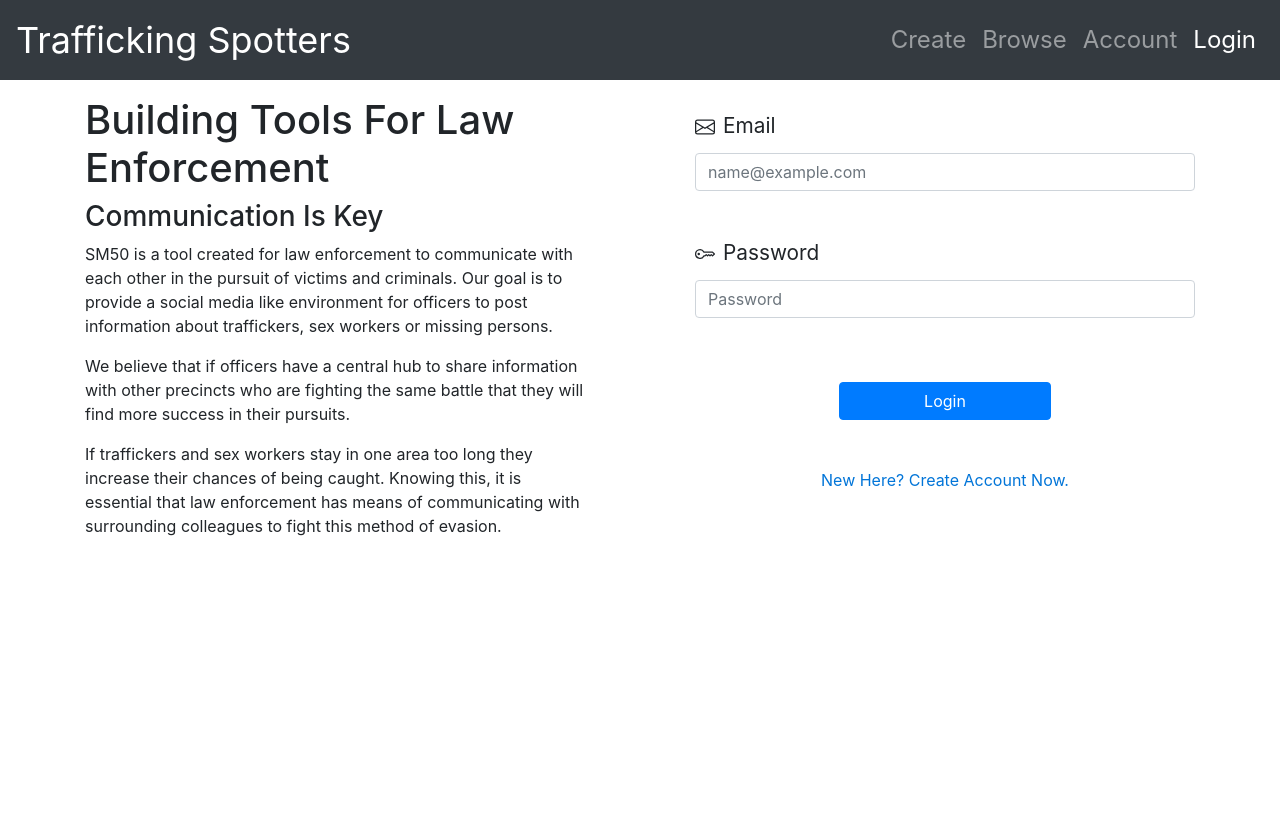
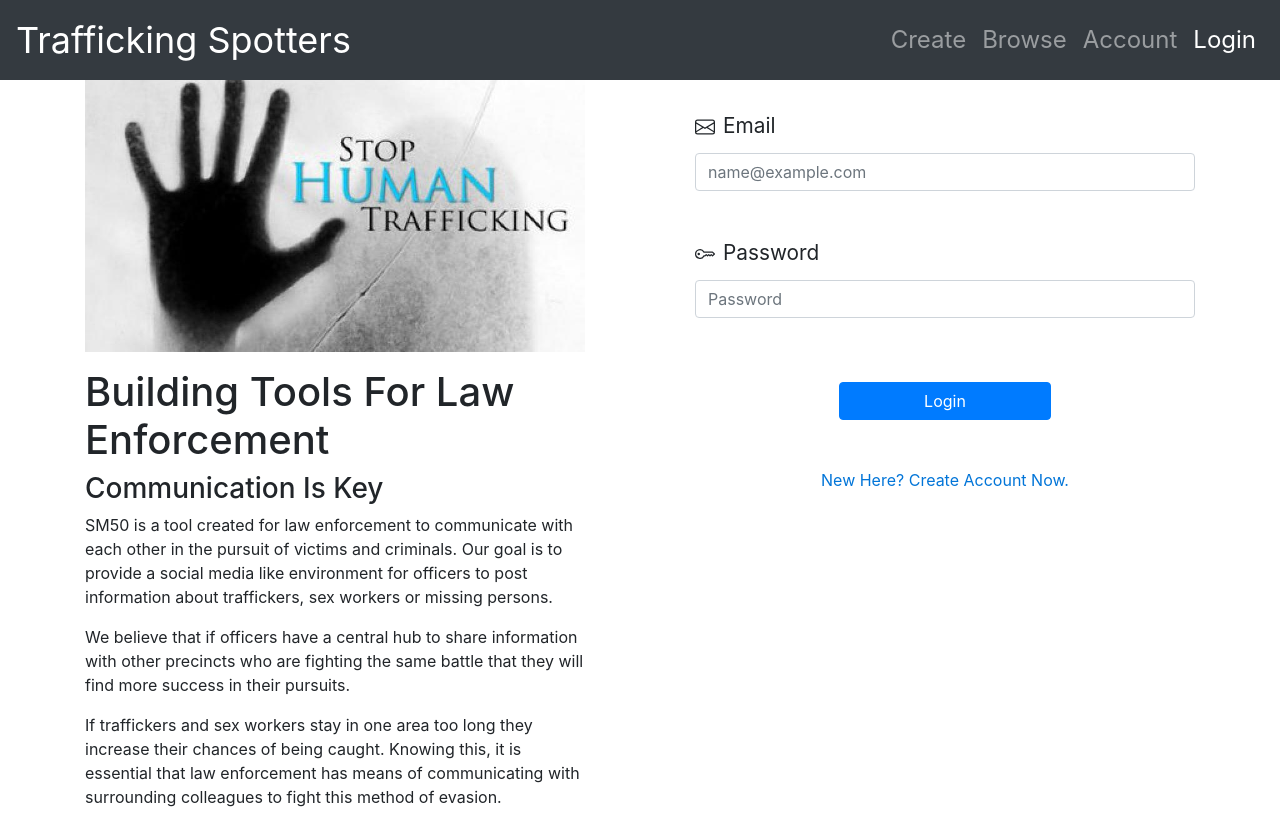
Before and after one commit to CodaBool/nextjs-social-heroku, a Next.js app: page /login in a window 1280 px wide. Before the commit the page ends 800 px from the top, so only its background shows below. Built offline with nearby package versions, Linux system fonts and the light colour scheme; no server answers.

Commit message:
switch to pc

```diff
--- a/pages/login.js
+++ b/pages/login.js
@@ -77,7 +77,7 @@ export default function Login() {
 
 
     <div className="float-left mr-15" style={{width: "500px", margin: "0 auto 0 auto"}}>
-      {/* <Image src={HeaderImage} width="500" fluid /> */}
+      <img src="/image/login-header.jpg" width="500" fluid />
       <h1 className="mt-3">Building Tools For Law Enforcement</h1>
       <h3>Communication Is Key</h3>
       <p className="mx-auto" style={{ maxWidth: "700px" }}>
```
Also changed, not shown: public/image/SM50Logo.png (added), public/image/login-header.jpg (added).
